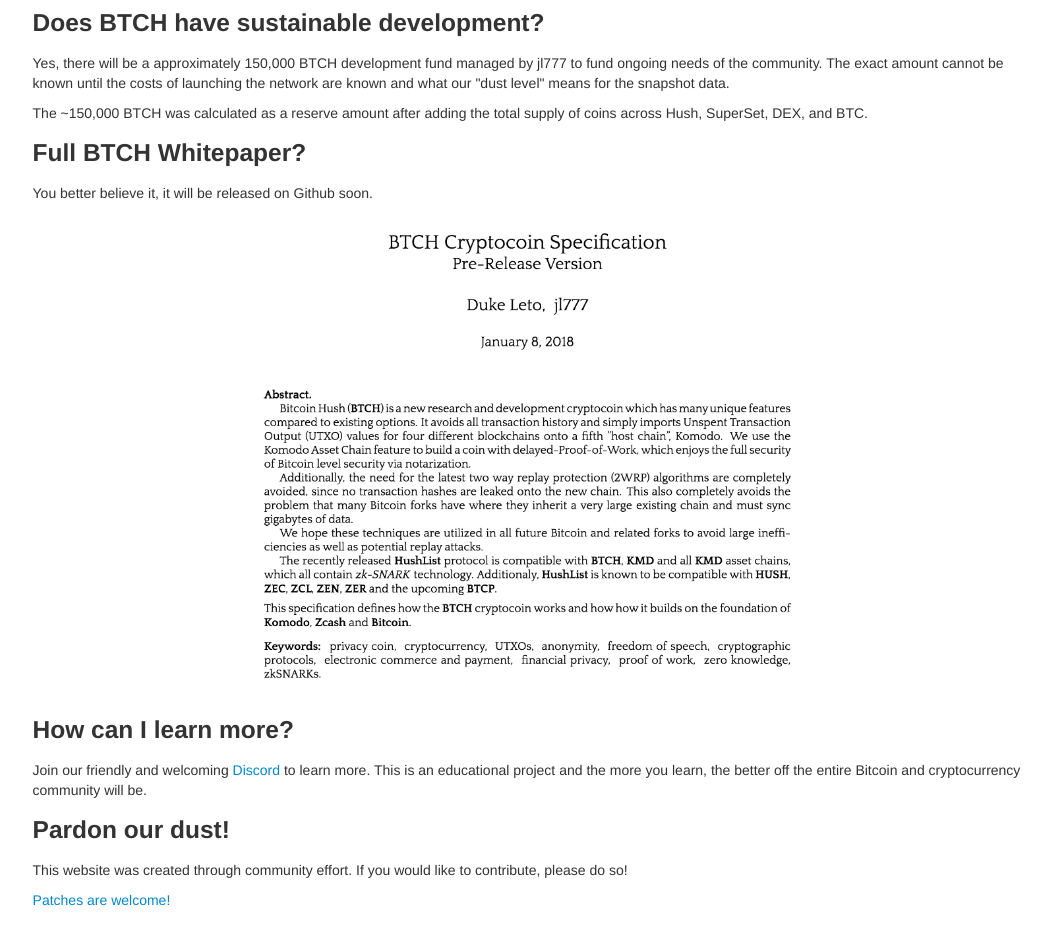
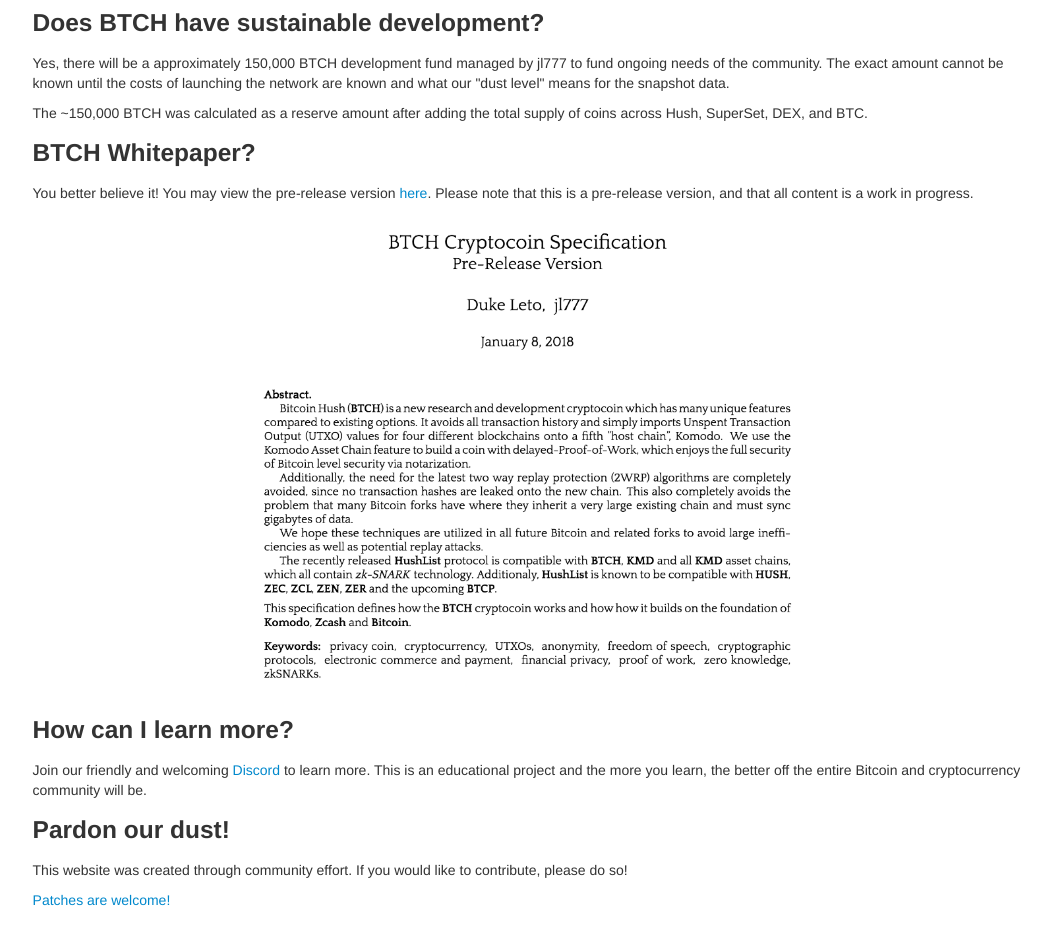
Before and after one commit to bitcoinhush/bitcoinhush.github.io, a plain HTML site: page index.html in a window 1280 px wide. Shown: the part 2073-3003 px from the top of the page, without its empty margins (110-1161 px from the left). Drawn offline with nearby package versions, Linux system fonts and the light colour scheme; a script that the page names is missing.

Commit message:
Update index.html

```diff
--- a/index.html
+++ b/index.html
@@ -137,9 +137,9 @@
 
           <p> The ~150,000 BTCH was calculated as a reserve amount after adding the total supply of coins across Hush, SuperSet, DEX, and BTC.</p>
 
-          <h3 id="full-whitepaper">Full BTCH Whitepaper?</h3>
+          <h3 id="full-whitepaper">BTCH Whitepaper?</h3>
 
-          <p>You better believe it, it will be released on Github soon.</p>
+          <p>You better believe it! You may view the pre-release version <a href="https://github.com/bitcoinhush/bitcoinhush/blob/master/whitepaper/btch.pdf">here</a>. Please note that this is a pre-release version, and that all content is a work in progress.</p>
 
           <p><center><img src="/btch_abstract.png" width="600" /></center></p>
 
```
